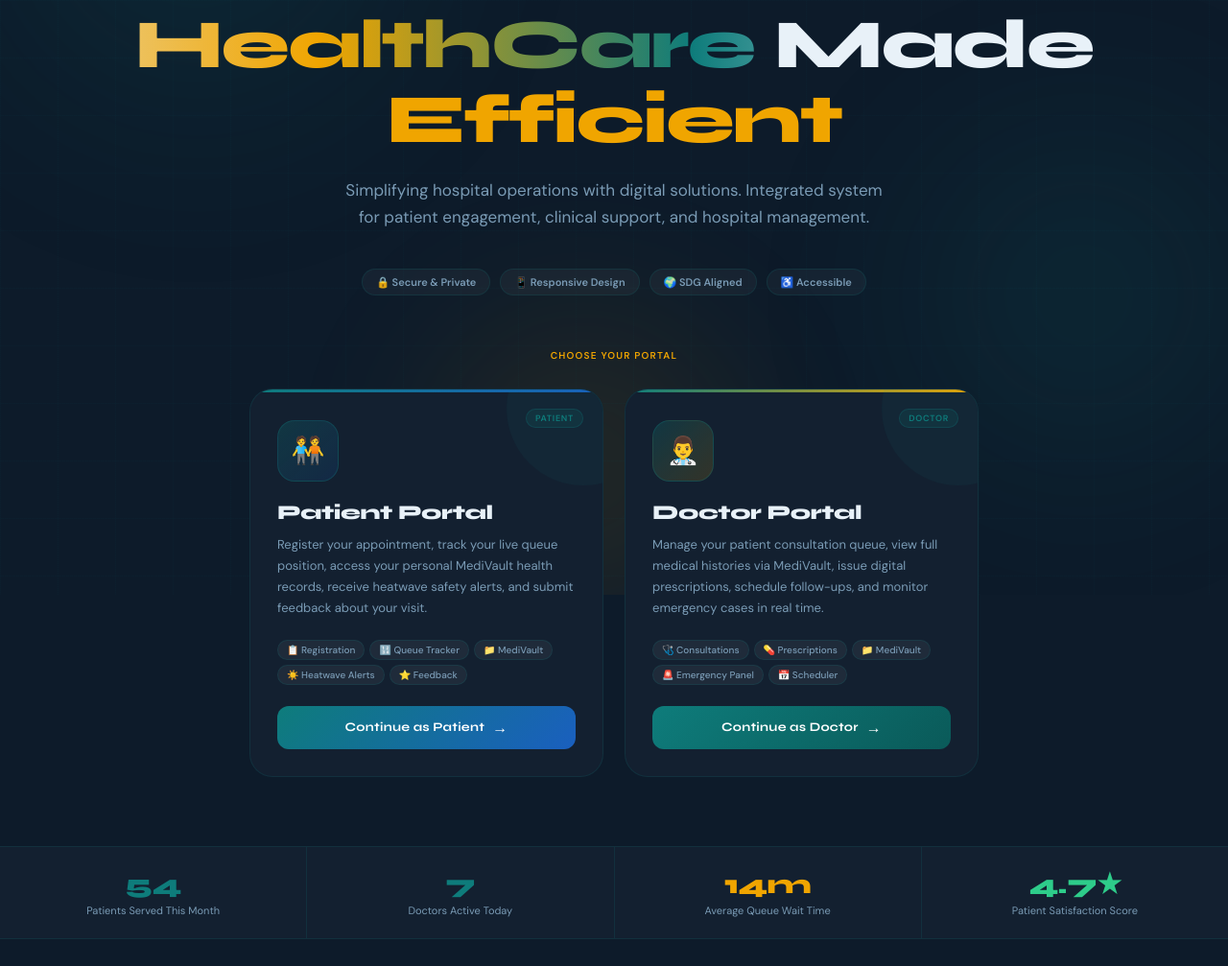
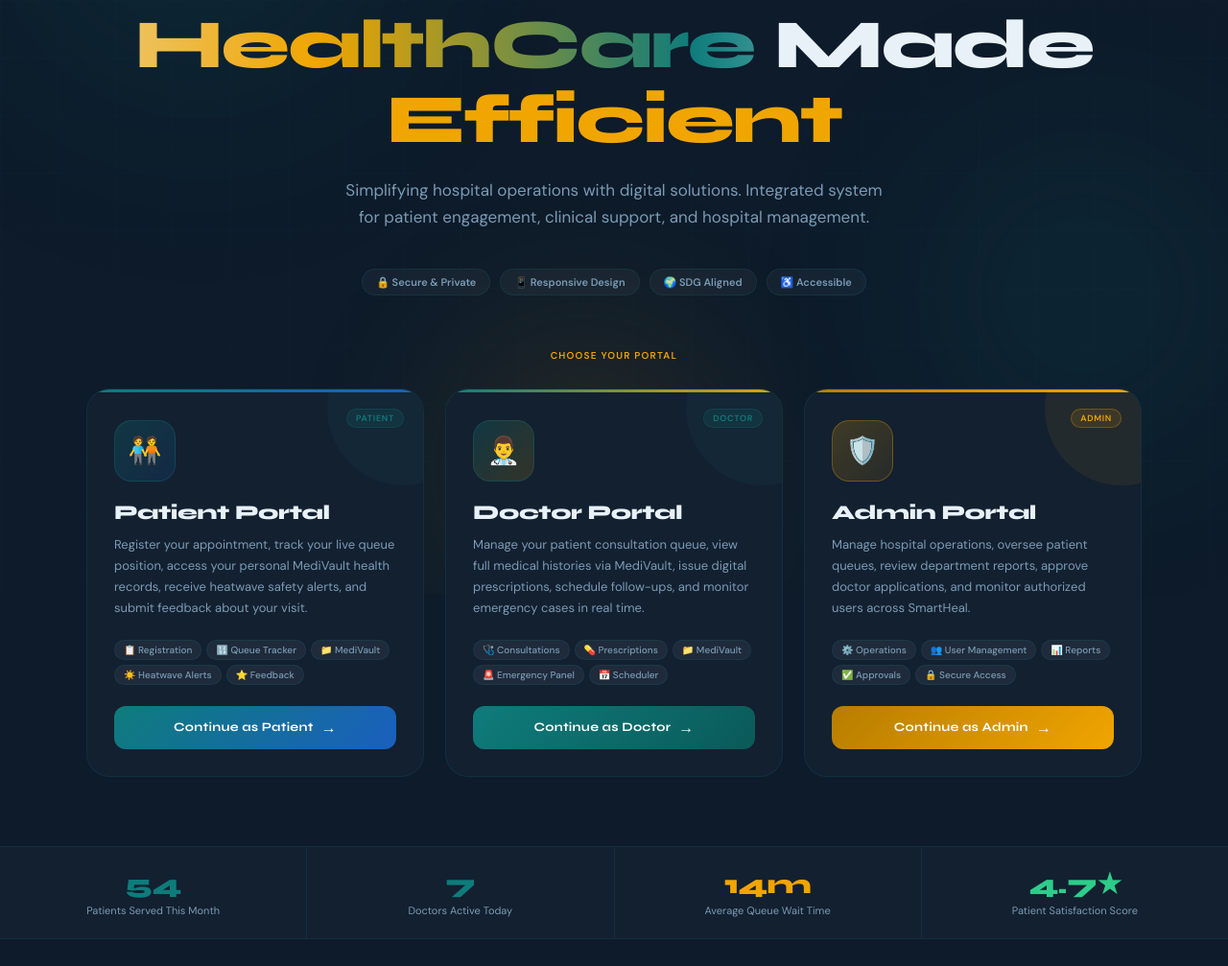
Before and after one commit to bhavyasripeela/CSP, a plain HTML site: page Frontend/index.html in a window 1280 px wide. Shown: the part 180-1187 px from the top of the page at 96% size. Drawn offline with Linux system fonts and the light colour scheme.

Commit message:
added admin into role selection

```diff
--- a/Frontend/index.html
+++ b/Frontend/index.html
@@ -343,9 +343,9 @@
 
         .portals-grid {
             display: grid;
-            grid-template-columns: repeat(2, 1fr);
+            grid-template-columns: repeat(3, 1fr);
             gap: 22px;
-            max-width: 760px;
+            max-width: 1100px;
             margin: 0 auto;
         }
 
@@ -402,6 +402,10 @@
             background: linear-gradient(90deg, var(--purple), var(--amber));
         }
 
+        .card-admin::before {
+            background: linear-gradient(90deg, #b87d00, var(--amber));
+        }
+
         /* Hover border glow */
         .card-patient:hover {
             border-color: rgba(14, 124, 123, 0.5);
@@ -411,6 +415,11 @@
         .card-doctor:hover {
             border-color: rgba(14, 124, 123, 0.5);
             box-shadow: 0 24px 64px rgba(0, 0, 0, 0.45), 0 0 0 1px rgba(14, 124, 123, 0.3);
+        }
+
+        .card-admin:hover {
+            border-color: rgba(240, 165, 0, 0.45);
+            box-shadow: 0 24px 64px rgba(0, 0, 0, 0.45), 0 0 0 1px rgba(240, 165, 0, 0.25);
         }
 
         /* Corner decoration */
@@ -436,6 +445,10 @@
 
         .card-doctor .card-corner-glow {
             background: var(--purple);
+        }
+
+        .card-admin .card-corner-glow {
+            background: var(--amber);
         }
 
         /* Icon area */
@@ -467,6 +480,11 @@
             border: 1px solid rgba(14, 124, 123, 0.3);
         }
 
+        .card-admin .card-icon-wrap {
+            background: linear-gradient(135deg, rgba(240, 165, 0, 0.2), rgba(184, 125, 0, 0.12));
+            border: 1px solid rgba(240, 165, 0, 0.3);
+        }
+
         /* Card badge */
         .card-badge {
             position: absolute;
@@ -490,6 +508,12 @@
             background: rgba(14, 124, 123, 0.15);
             color: var(--purple);
             border: 1px solid rgba(14, 124, 123, 0.25);
+        }
+
+        .card-admin .card-badge {
+            background: rgba(240, 165, 0, 0.12);
+            color: var(--amber);
+            border: 1px solid rgba(240, 165, 0, 0.28);
         }
 
         .card-title {
@@ -577,6 +601,11 @@
         .card-doctor .card-btn {
             background: linear-gradient(135deg, var(--purple), #0a5a59);
             color: white;
+        }
+
+        .card-admin .card-btn {
+            background: linear-gradient(135deg, #b87d00, var(--amber));
+            color: #ffffff;
         }
 
         /* "Recommended" star on doctor card */
@@ -876,10 +905,17 @@
         /* ══════════════════════════════════════════════════
        RESPONSIVE BREAKPOINTS
     ══════════════════════════════════════════════════ */
+        @media (max-width: 1080px) {
+            .portals-grid {
+                grid-template-columns: repeat(2, 1fr);
+                max-width: 760px;
+            }
+        }
+
         @media (max-width: 960px) {
             .portals-grid {
-                grid-template-columns: 1fr;
-                max-width: 440px;
+                grid-template-columns: repeat(2, 1fr);
+                max-width: 760px;
             }
 
             .features-grid {
@@ -910,6 +946,11 @@
 
             .hero-badges {
                 display: none;
+            }
+
+            .portals-grid {
+                grid-template-columns: 1fr;
+                max-width: 440px;
             }
 
             .portals-section,
@@ -1067,6 +1108,35 @@
 
                     <a class="card-btn" href="loginn_fixed.html?role=doctor">Continue as Doctor <span
                             class="btn-arrow">→</span>
+                    </a>
+                </div>
+
+                <!-- ── ADMIN PORTAL ── -->
+                <div class="portal-card card-admin">
+
+                    <div class="card-corner-glow"></div>
+
+                    <span class="card-badge">Admin</span>
+
+                    <div class="card-icon-wrap">🛡️</div>
+
+                    <div class="card-title">Admin Portal</div>
+                    <p class="card-desc">
+                        Manage hospital operations, oversee patient queues, review department reports,
+                        approve doctor applications, and monitor authorized users across SmartHeal.
+                    </p>
+
+                    <div class="card-chips">
+                        <span class="card-chip">⚙️ Operations</span>
+                        <span class="card-chip">👥 User Management</span>
+                        <span class="card-chip">📊 Reports</span>
+                        <span class="card-chip">✅ Approvals</span>
+                        <span class="card-chip">🔒 Secure Access</span>
+                    </div>
+
+                    <a class="card-btn" href="loginn_fixed.html?role=admin">
+                        Continue as Admin
+                        <span class="btn-arrow">→</span>
                     </a>
                 </div>
 
```
